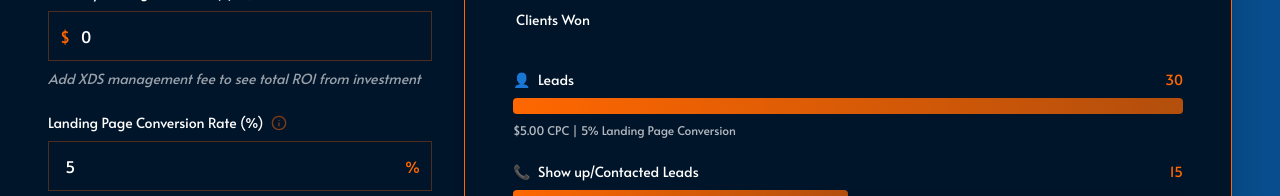
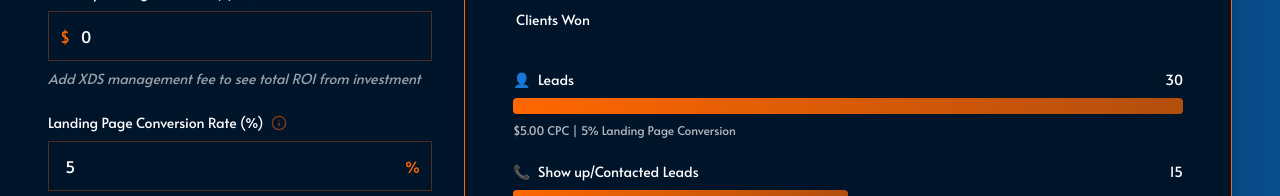
Before and after one commit to jack-xcelerate/sales-calculator, a Next.js app: page / in a window 1280 px wide. Shown: the part 604-800 px from the top of the page. Built offline with nearby package versions, Linux system fonts and the light colour scheme.

Commit message:
Added screenshot and share functionality

```diff
--- a/app/components/sales-calculator.tsx
+++ b/app/components/sales-calculator.tsx
@@ -541,7 +541,7 @@
                   <span>{stage.icon}</span>
                   <span>{stage.label}</span>
                 </span>
-                <span className="text-sm text-primary">
+                <span className="text-sm text-white">
                   {Math.round(stage.value).toLocaleString()}
                 </span>
               </div>
```
